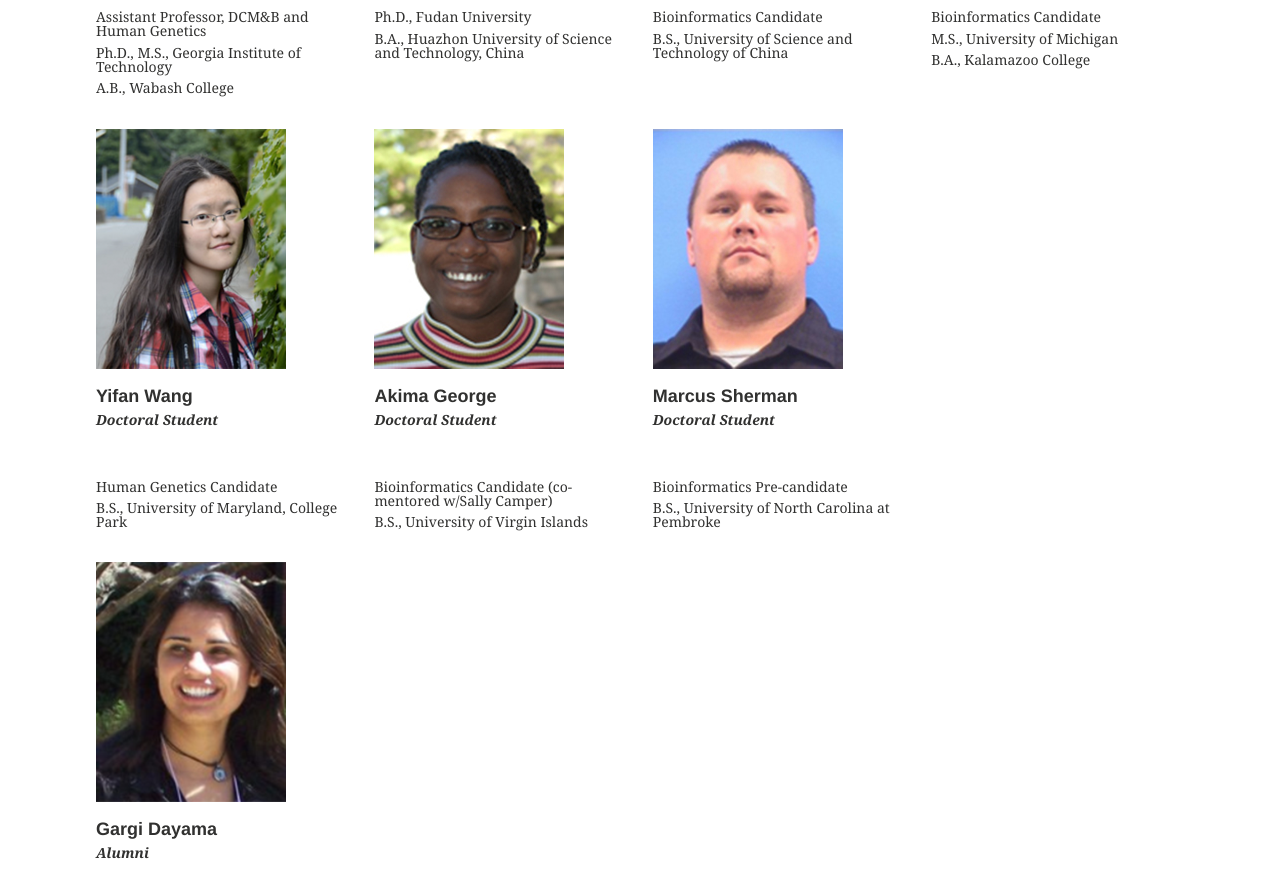
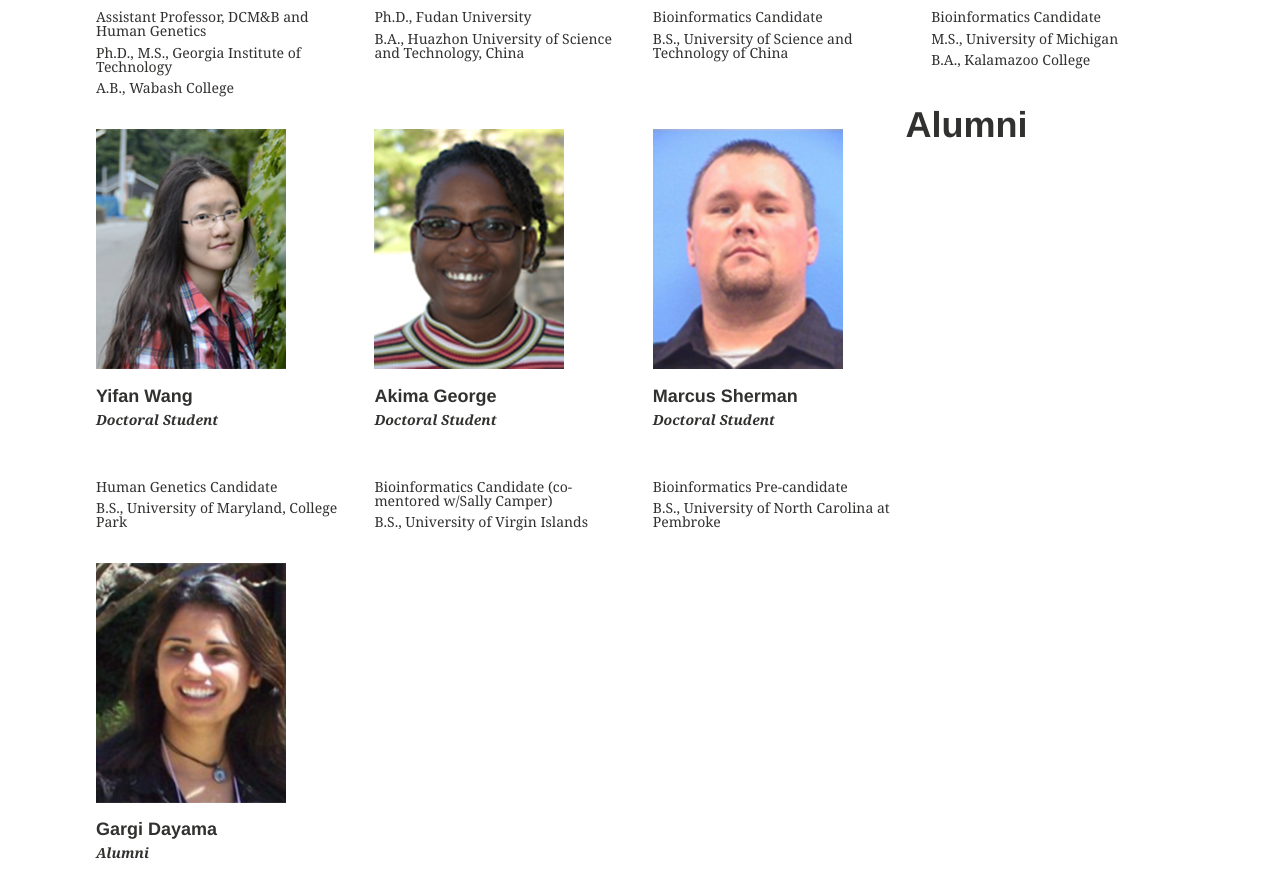
Before and after one commit to mills-lab/mills-lab.github.io, a Jekyll site: the page built from _pages/people.md, in a window 1280 px wide. Shown: the part 786-1678 px from the top of the page. Built offline with Jekyll 4.4.1, drawn with Linux system fonts in a browser that asks for light colours.

Commit message:
updated alumni section

```diff
--- a/_pages/people.md
+++ b/_pages/people.md
@@ -29,9 +29,8 @@ positions:
 {% endfor %}
 </div><!-- /.tiles -->
 
-{% assign sorted_people = (site.people | sort: 'start-date') %}
 <p>
-
+<h1>Alumni</h1>
 <div class="tiles">
 {% for position in page.positions %}
  {% for person in sorted_people %}
```
